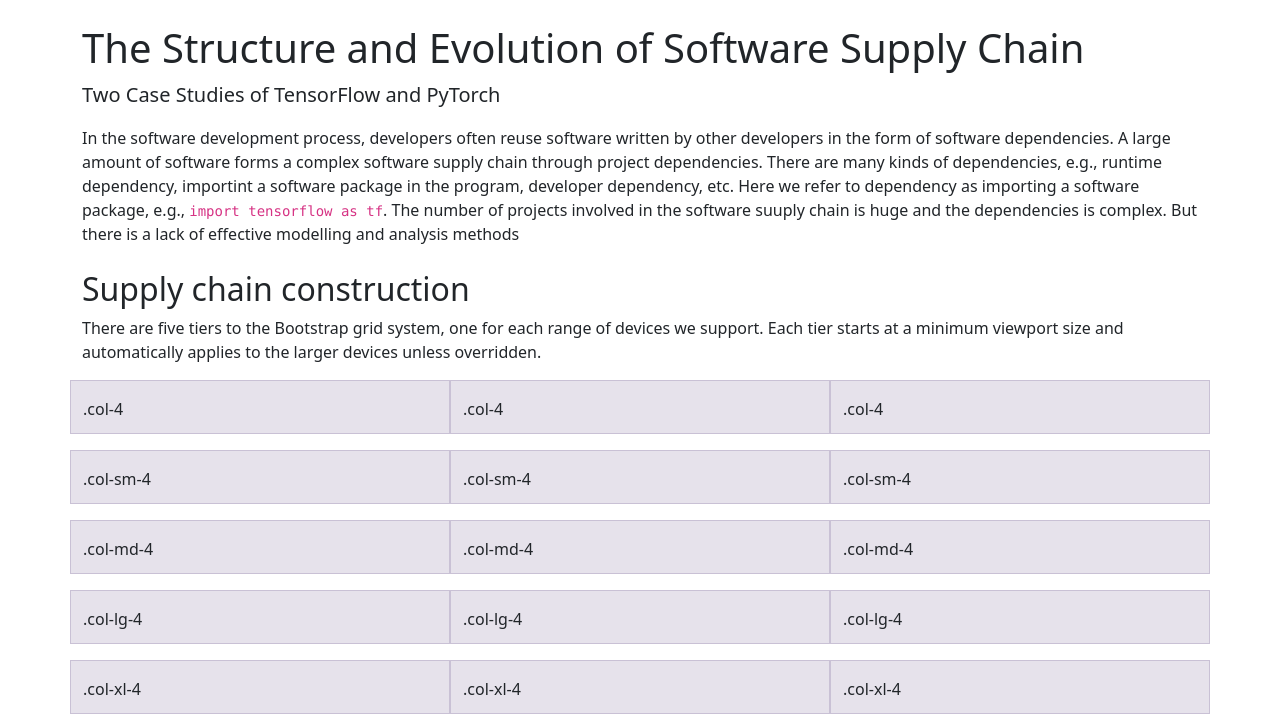
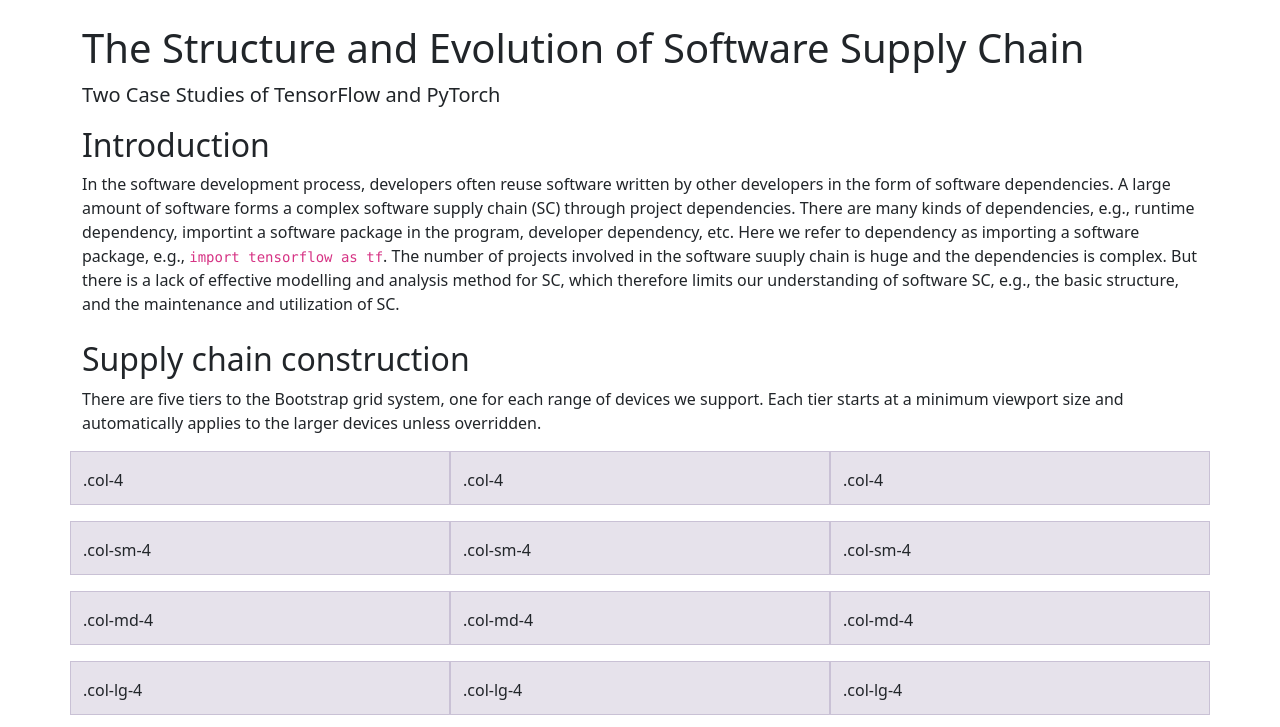
Before and after one commit to gaokai320/SupplyChainPrototype, a plain HTML site: page index.html in a window 1280 px wide. Shown: the top 727 px of the page. Drawn offline with nearby package versions, Linux system fonts and the light colour scheme.

Commit message:
Add Introduction

```diff
--- a/index.html
+++ b/index.html
@@ -43,7 +43,8 @@
 
     <h1>The Structure and Evolution of Software Supply Chain</h1>
     <p class="lead">Two Case Studies of TensorFlow and PyTorch</p>
-    <p>In the software development process, developers often reuse software written by other developers in the form of software dependencies. A large amount of software forms a complex software supply chain through project dependencies. There are many kinds of dependencies, e.g., runtime dependency, importint a software package in the program, developer dependency, etc. Here we refer to dependency as importing a software package, e.g., <code>import tensorflow as tf</code>. The number of projects involved in the software suuply chain is huge and the dependencies is complex. But there is a lack of effective modelling and analysis methods</p>
+    <h2>Introduction</h2>
+    <p>In the software development process, developers often reuse software written by other developers in the form of software dependencies. A large amount of software forms a complex software supply chain (SC) through project dependencies. There are many kinds of dependencies, e.g., runtime dependency, importint a software package in the program, developer dependency, etc. Here we refer to dependency as importing a software package, e.g., <code>import tensorflow as tf</code>. The number of projects involved in the software suuply chain is huge and the dependencies is complex. But there is a lack of effective modelling and analysis method for SC, which therefore limits our understanding of software SC, e.g., the basic structure, and the maintenance and utilization of SC. </p>
 
     <h2 class="mt-4">Supply chain construction</h2>
     <p>There are five tiers to the Bootstrap grid system, one for each range of devices we support. Each tier starts at a minimum viewport size and automatically applies to the larger devices unless overridden.</p>
```
